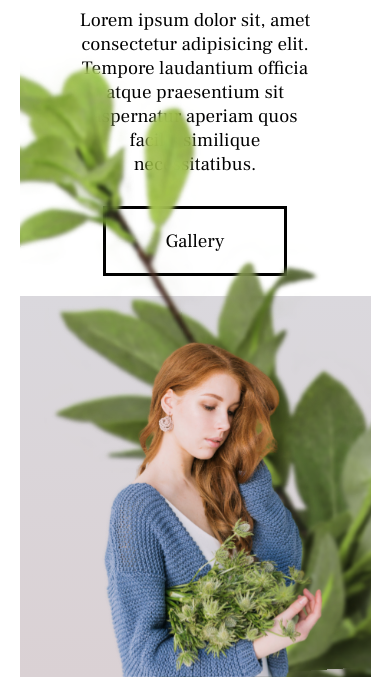
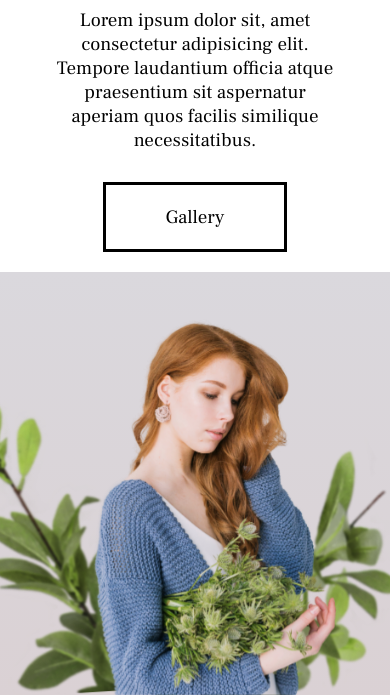
Before and after one commit to Valaeraa/ElenaJoyPhotography, a plain HTML site: page src/index.html in a window 390 px wide. Shown: the part 236-931 px from the top of the page. Drawn offline with Linux system fonts and the light colour scheme.

Commit message:
Fixed a minor bug

```diff
--- a/src/style.css
+++ b/src/style.css
@@ -38,6 +38,10 @@ html {
 body {
   font-family: "Ruhl", sans-serif;
   animation: opening 1s ease-in-out;
+}
+
+section {
+  margin: 10rem 0rem;
 }
 
 h1 {
@@ -160,6 +164,7 @@ nav {
   animation: plant-entrance 1.5s ease-in-out 0.2s forwards,
     plant-shake 2.5s infinite ease alternate-reverse 2s;
   transform-origin: bottom;
+  max-height: 80%;
 }
 
 .plant2 {
@@ -215,6 +220,10 @@ nav {
     display: block;
   }
   */
+
+  .hero {
+    width: 100%;
+  }
 
   .hamburger {
     cursor: pointer;
@@ -277,11 +286,6 @@ nav {
   li.fade {
     opacity: 1;
   }
-
-  .hero {
-    width: 90%;
-    margin: auto;
-  }
 }
 
 @media (min-width: 576px) {
```
